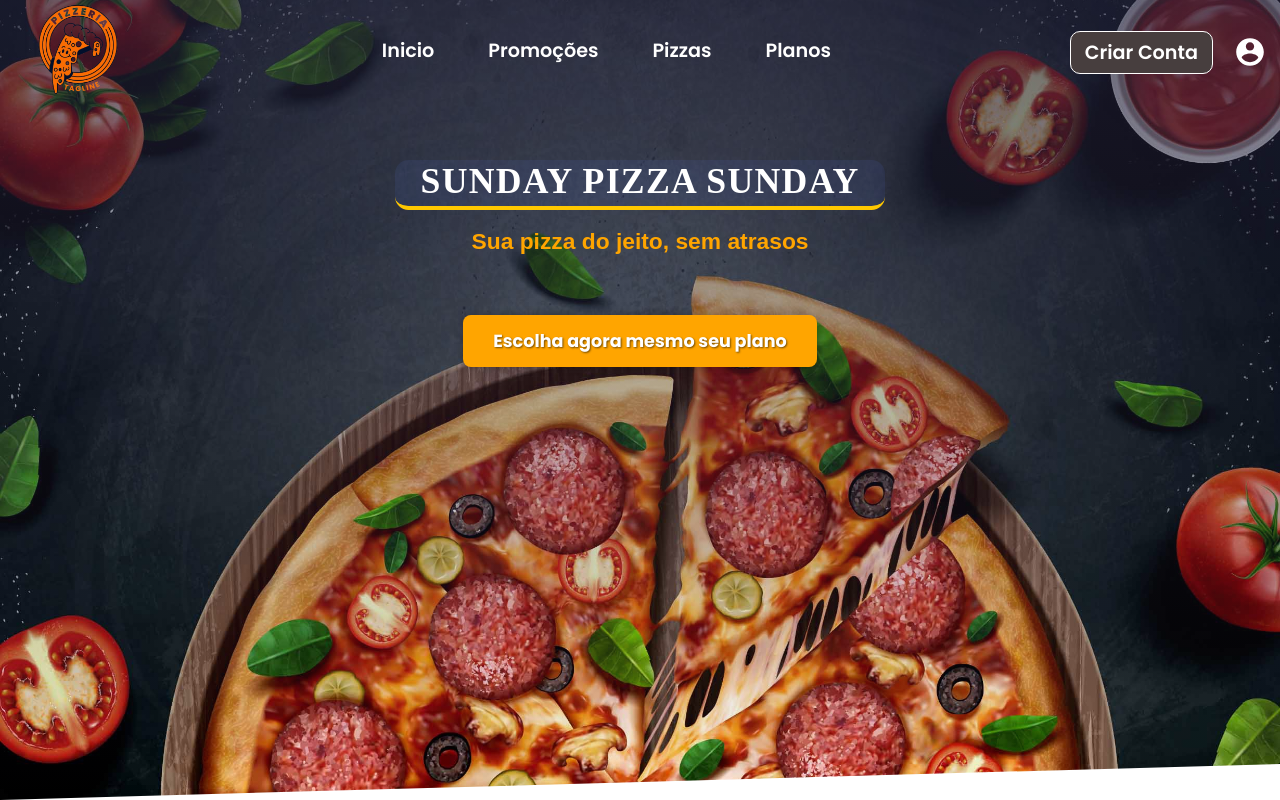
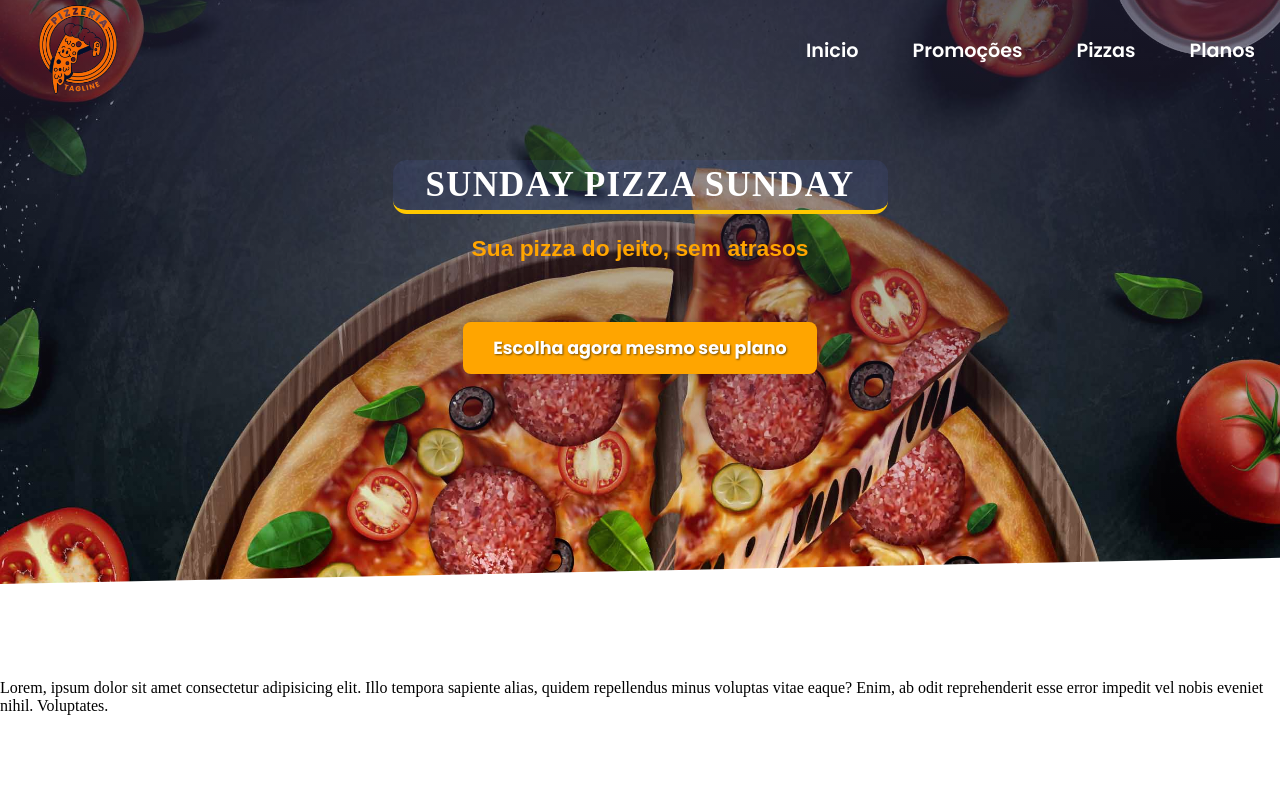
Before and after one commit to SantV7/pizzaria, a React (Vite) app: page / in a window 1280 px wide. Shown: the top 800 px of the page. Built offline with nearby package versions, Linux system fonts and the light colour scheme; the HTML template or start-up script is replaced by a standard one; a web font is replaced by a local one.

Commit message:
Header fineshed...

```diff
--- a/src/components/Account.jsx
+++ /dev/null
@@ -1,14 +0,0 @@
-import React from 'react'
-import { IoMdContact } from "react-icons/io";
-import '../styles/account.css'
-
-const Account = () => {
-  return (
-    <div id='area-account'>
-        <a href="#">Criar Conta</a>
-        <IoMdContact id='icon_account' size={34} />
-    </div>
-  )
-}
-
-export default Account
--- a/src/components/Header.jsx
+++ b/src/components/Header.jsx
@@ -1,5 +1,5 @@
 import Navbar from './Navbar'
-import Account from './Account'
+import { FaBars } from "react-icons/fa";
 import ScrollReveal from 'scrollreveal'
 import '../styles/header.css'
 
@@ -8,8 +8,6 @@ import '../styles/header.css'
     reset: true ,
     distance: '30px',
     duration: 1200
-
-
   })
 
 const Header = () => {
@@ -19,7 +17,7 @@ const Header = () => {
             <div id="area_navegation">
               <div className="logo"></div>
               <Navbar />
-              <Account />
+              <FaBars id='icon_menubar' size={31}/>
             </div>
 
             <div className="area_text">
--- a/src/components/Main.jsx
+++ b/src/components/Main.jsx
@@ -24,8 +24,6 @@ const Main = () => {
             <section id='plans-section'>
 
 
-
-
             </section>
         </main>
      </>
--- a/src/styles/account.css
+++ /dev/null
@@ -1,28 +0,0 @@
-#area-account {
-    margin-top: 5px;
-    display: flex;
-    gap: 20px;
-}
-
-#area-account > a {
-    text-decoration: none;
-    border-radius: 10px;
-    border: 1px solid white;
-    font-weight: 600;
-    transition: ease 0.3s;
-    font-size: 1.2em;
-    padding: 6px 14px;
-    background-color: rgb(71, 62, 62);
-    color: white;
-}
-
-#area-account > a:hover{
-    cursor: pointer;
-    background-color: rgb(125, 107, 107);
-
-}
-#area-account > #icon_account {
-    cursor: pointer;
-    color: white;
-    margin-top: 3.5px;
-}
--- a/src/styles/header.css
+++ b/src/styles/header.css
@@ -9,7 +9,9 @@
     height: 100vh;
     font-family: poppins, Arial, Helvetica, sans-serif;
     width: 100%;
+    height: 60vh;
     clip-path: polygon(0 0, 100% 0, 100% 95.5%, 0 100%);
+    position: relative;
 }
 
 #header > #area_navegation {
@@ -30,10 +32,21 @@
 
 #header > nav {
     margin-top: 20px;
+
+}
+#header  > #area_navegation >  nav {
+    display: none;
+}
+
+#header  > #area_navegation > #icon_menubar {
+   color: white;
+   margin-top: -21.5px;
+   cursor: pointer;
 }
 
 #header > .area_text {
     margin-top: 40px;
+    text-align: center;
     padding: 5px;
     display: flex;
     align-items: center;
@@ -44,14 +57,14 @@
 
 #header > .area_text > #text-wellcome {
     font-family: rubik glitch;
-    font-size: 30.5px;
+    font-size: 26.5px;
     color: white;
     letter-spacing: 1.3px;
     text-align: center;
-    padding-bottom: 4px;
+    padding-bottom: 4.6px;
     border-radius: 13.5px;
     background-color: rgba(100, 125, 247, 0.088);
-    width: 490px;
+    width: 450px;
     text-transform: uppercase;
     border-bottom: 4px solid rgb(255, 200, 0);
 }
@@ -60,7 +73,7 @@
     font-size: 22.8px;
     color: orange;
     font-weight: 600;
-    margin-top: -15px;
+    margin-top: -12px;
     font-family: "Sour Gummy", sans-serif;
     margin-bottom: 40px;
 }
@@ -82,3 +95,22 @@
 #header > .area_text > .btnSelectPlan > a:hover {
     background-color: rgb(255, 153, 0);
 }
+
+@media screen and (min-width:768px) {
+    #header {
+        height: 73vh;
+    }
+    #header  > #area_navegation >  nav {
+        display: block;
+    }
+
+    #header > .area_text > #text-wellcome {
+        width: 495px;
+        font-size: 29.75px;
+        padding: 5px 10px;
+    }
+
+     #header  > #area_navegation > #icon_menubar {
+        display: none;
+     }
+}
--- a/src/styles/navbar.css
+++ b/src/styles/navbar.css
@@ -12,7 +12,7 @@ nav > ul > li > a {
     text-decoration: none;
     font-size: 1.2em;
     padding: 6px 12px;
-    border-radius: 6px;
+    border-radius: 12px;
     color: white;
     font-weight: 550;
     transition:  ease 0.38s;
@@ -21,5 +21,5 @@ nav > ul > li > a {
 
 nav > ul > li > a:hover {
     border-bottom: 3px solid orange;
-    background-color: rgba(205, 205, 248, 0.281);
+    background-color: rgba(205, 205, 248, 0.148);
 }
```
